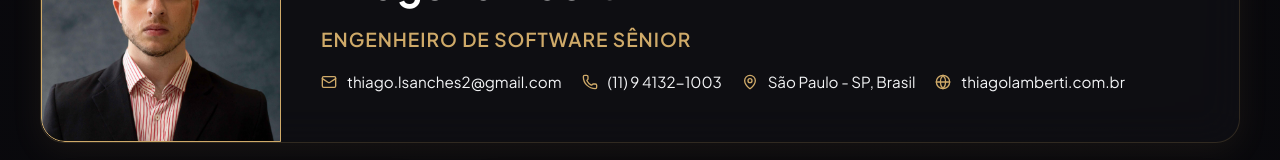
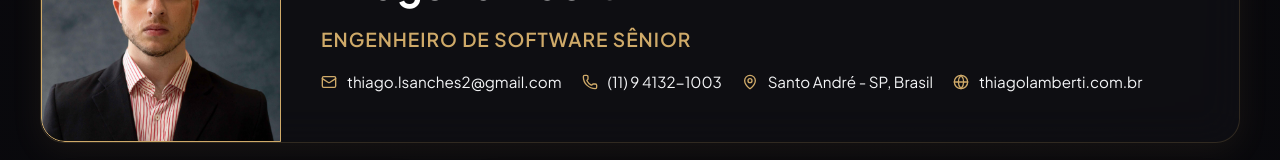
Before and after one commit to Immaculata-Digital/lp-thiago-lamberti, a Next.js app: page /curriculo in a window 1280 px wide. Shown: the part 318-478 px from the top of the page. Built offline with nearby package versions, Linux system fonts and the light colour scheme; a web font is replaced by a local one.

Commit message:
chore: alterar cidade para Santo André - SP

```diff
--- a/src/app/curriculo/page.tsx
+++ b/src/app/curriculo/page.tsx
@@ -27,7 +27,7 @@ const translations = {
     downloadPt: "PDF (PT)",
     downloadEn: "PDF (EN)",
     role: "Engenheiro de Software Sênior",
-    location: "São Paulo - SP, Brasil",
+    location: "Santo André - SP, Brasil",
     aboutTitle: "Sobre Mim",
     aboutText: "Sou Engenheiro de Software Sênior com sólida experiência liderando equipes técnicas, arquitetando soluções escaláveis e integrando inteligência artificial para otimização de processos de negócio. Focado em alinhar excelência técnica com impacto operacional, domino o ciclo completo de desenvolvimento de software: desde a concepção da infraestrutura em nuvem (Docker, CI/CD) até o desenvolvimento robusto do backend (NodeJS, Python, C# .NET) e frontend (React, Next.js). Sou cofundador de iniciativas digitais e especialista em solucionar gargalos complexos de dados e sistemas legados por meio de processos claros, automações ágeis (Scrum) e inovação pragmática.",
     hardSkillsTitle: "Hard Skills",
@@ -174,7 +174,7 @@ const translations = {
     downloadPt: "PDF (PT)",
     downloadEn: "PDF (EN)",
     role: "Senior Software Engineer",
-    location: "São Paulo - SP, Brazil",
+    location: "Santo André - SP, Brazil",
     aboutTitle: "About Me",
     aboutText: "I am a Senior Software Engineer with solid experience leading technical teams, architecting scalable solutions, and integrating artificial intelligence to optimize business processes. Focused on aligning technical excellence with operational impact, I master the complete software development lifecycle: from cloud infrastructure design (Docker, CI/CD) to robust backend development (NodeJS, Python, C# .NET) and frontend development (React, Next.js). I am a co-founder of digital initiatives and a specialist in resolving complex data bottlenecks and legacy systems through clear processes, agile automation (Scrum), and pragmatic innovation.",
     hardSkillsTitle: "Hard Skills",
```
